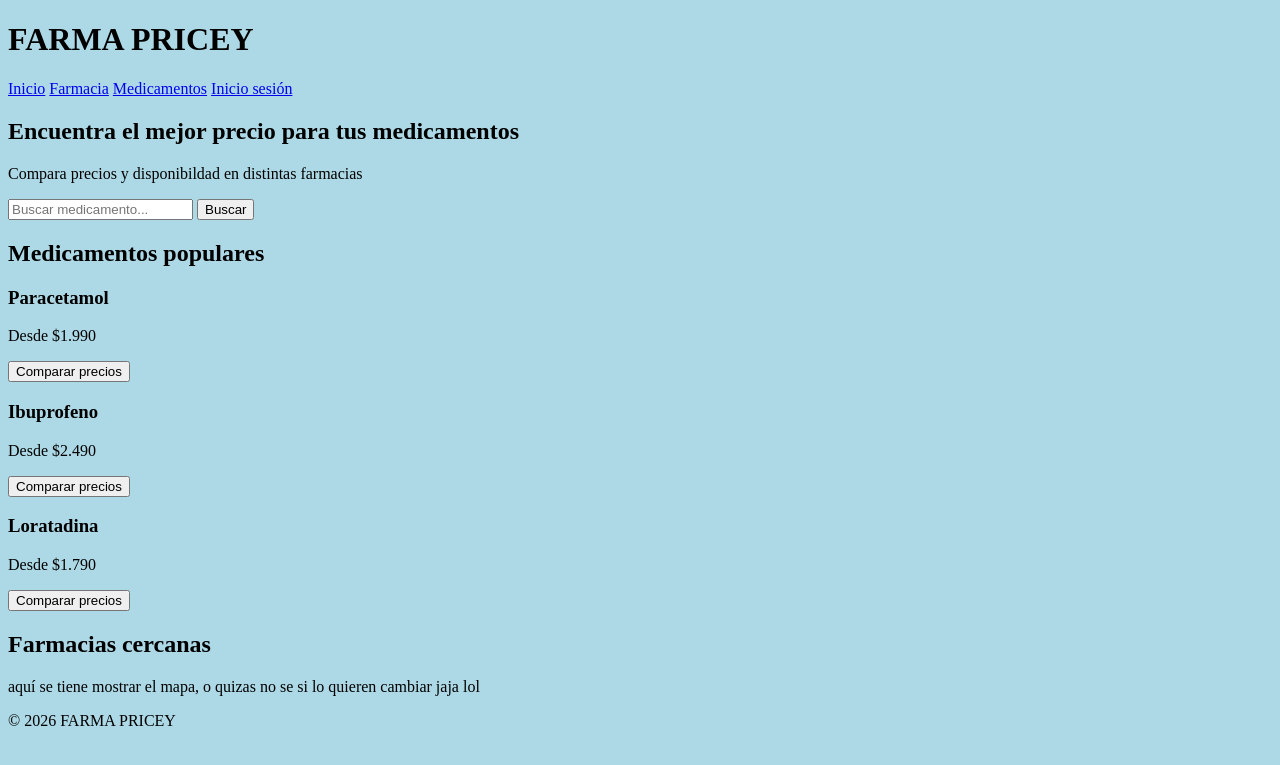
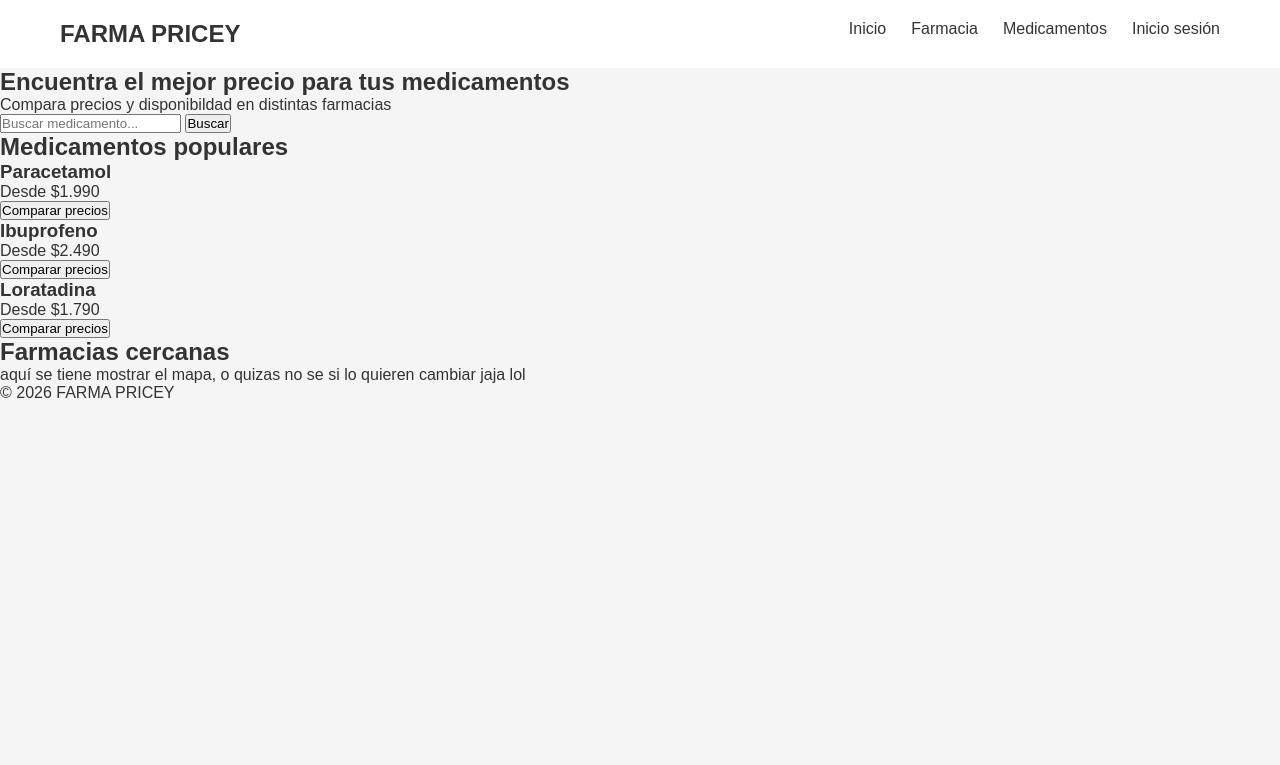
Before and after one commit to basto115/Pagina-Pricey, a Django app: page / in a window 1280 px wide. Shown: the top 765 px of the page. Run offline with Django 5.2, Linux system fonts and the light colour scheme.

Commit message:
el css pa que se vea tierno, bonito y chistoso

```diff
--- a/farmacia/static/farmacia/css/estilo.css
+++ b/farmacia/static/farmacia/css/estilo.css
@@ -1,3 +1,34 @@
+* {
+    margin: 0;
+    padding: 0;
+    box-sizing: border-box;
+}
+
 body {
-    background-color: lightblue;
+    font-family: Arial, sans-serif;
+    background-color: #f5f5f5;
+    color: #333;
 }
+
+header {
+    display: flex;
+    justify-content: space-between;
+    aling-items: center;
+    padding: 20px 60px;
+    background-color: white;
+}
+
+.logo h1 {
+    font-size: 24px;
+}
+
+nav {
+    display: flex;
+    gap: 25px;
+}
+
+nav a {
+    text-decoration: none;
+    color: #333;
+    font-weight: 500;
+}
```
